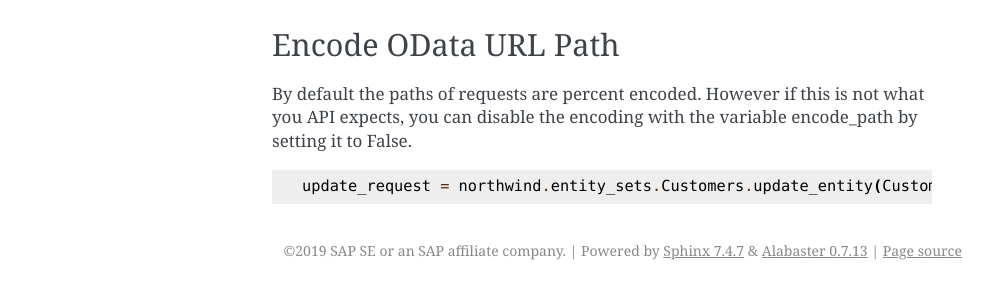
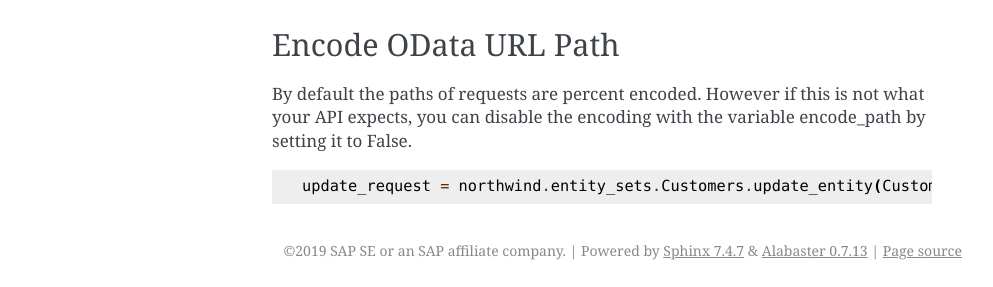
Before and after one commit to SAP/python-pyodata, a Sphinx documentation site: the page built from docs/usage/updating.rst, in a window 1280 px wide. Shown: the part 731-1018 px from the top of the page, without its empty margins (148-1141 px from the left). Built offline with Sphinx 7.4.7, drawn with Linux system fonts in a browser that asks for light colours.

```diff
--- a/docs/usage/deleting.rst
+++ b/docs/usage/deleting.rst
@@ -47,7 +47,7 @@
 Encode OData URL Path
 -------------------------------------------
 
-By default the paths of requests are percent encoded. However if this is not what you API expects,
+By default the paths of requests are percent encoded. However if this is not what your API expects,
 you can disable the encoding with the variable encode_path by setting it to False.
 
 
--- a/docs/usage/querying.rst
+++ b/docs/usage/querying.rst
@@ -157,7 +157,7 @@
 Encode OData URL Path
 -------------------------------------------
 
-By default the paths of requests are percent encoded. However if this is not what you API expects,
+By default the paths of requests are percent encoded. However if this is not what your API expects,
 you can disable the encoding with the variable encode_path by setting it to False.
 
 .. code-block:: python
--- a/docs/usage/updating.rst
+++ b/docs/usage/updating.rst
@@ -38,7 +38,7 @@
 Encode OData URL Path
 -------------------------------------------
 
-By default the paths of requests are percent encoded. However if this is not what you API expects,
+By default the paths of requests are percent encoded. However if this is not what your API expects,
 you can disable the encoding with the variable encode_path by setting it to False.
 
 
```
Also changed, not shown: 1 other file.
